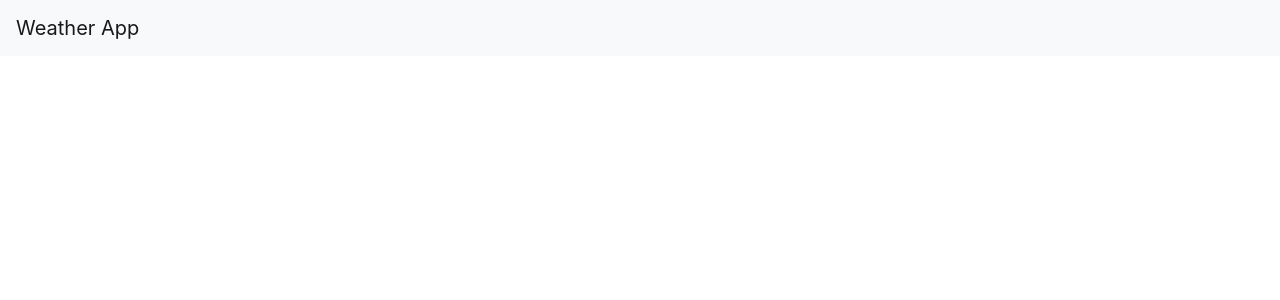
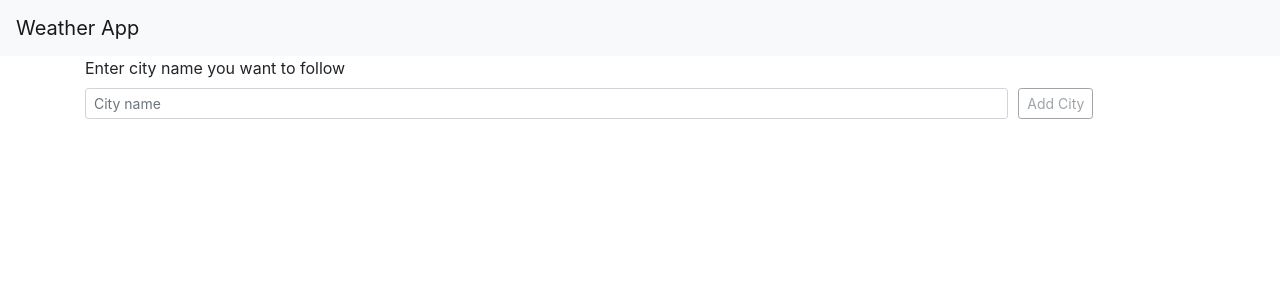
Before and after one commit to artvi/reather, a React (Create React App) app: page / in a window 1280 px wide. Shown: the top 300 px of the page. Built offline with nearby package versions, Linux system fonts and the light colour scheme.

Commit message:
city form implemented

```diff
--- a/src/App.js
+++ b/src/App.js
@@ -1,13 +1,21 @@
 import 'bootstrap/dist/css/bootstrap.min.css';
 import React from 'react';
-import { Navbar } from 'react-bootstrap';
+import { useSelector } from 'react-redux';
+import { Container, Navbar } from 'react-bootstrap';
+import CityForm from './features/cities/CityForm';
+import { selectCities } from './features/cities/citiesSlice';
 
-function App() {
+const App = () => {
+  const cities = useSelector(selectCities);
+  const { error, loading } = cities;
   return (
     <div className="App">
       <Navbar bg="light">
         <Navbar.Brand>Weather App</Navbar.Brand>
       </Navbar>
+      <Container>
+        <CityForm error={error} loading={loading} />
+      </Container>
     </div>
   );
 }
--- a/src/app/store.js
+++ b/src/app/store.js
@@ -1,8 +1,8 @@
-// import { configureStore } from '@reduxjs/toolkit';
-// import counterReducer from '../features/counter/counterSlice';
+import { configureStore } from '@reduxjs/toolkit';
+import citiesReducer from '../features/cities/citiesSlice';
 
-// export default configureStore({
-//   reducer: {
-//     counter: counterReducer,
-//   },
-// });
+export default configureStore({
+  reducer: {
+    cities: citiesReducer,
+  },
+});
--- /dev/null
+++ b/src/features/cities/CityForm.jsx
@@ -0,0 +1,76 @@
+import React, { useState } from 'react';
+import { useDispatch } from 'react-redux';
+import { unwrapResult } from '@reduxjs/toolkit';
+import { Form, Col, Button, Spinner } from 'react-bootstrap';
+import { fetchWeatherData } from './citiesSlice';
+
+const spinner = (
+  <Spinner animation="border" size="sm" role="status">
+    <span className="sr-only">Loading...</span>
+  </Spinner>
+);
+
+const CityForm = ({ error, loading }) => {
+  const [input, setInput] = useState('');
+
+  const dispatch = useDispatch();
+
+  const handleSubmit = async (e) => {
+    e.preventDefault();
+    try {
+      const result = await dispatch(fetchWeatherData(input));
+      unwrapResult(result);
+      setInput('');
+    } catch (err) {}
+  };
+
+  const handleChange = (e) => {
+    setInput(e.target.value);
+  };
+
+  const isInvalidCityName = error && error.code === '404';
+
+  return (
+    <Form onSubmit={handleSubmit}>
+      <Form.Row>
+        <Col>
+          <Form.Label>Enter city name you want to follow</Form.Label>
+        </Col>
+      </Form.Row>
+      <Form.Row>
+        <Col className="col-10">
+          <Form.Control
+            type="text"
+            required
+            size="sm"
+            value={input}
+            placeholder="City name"
+            onChange={handleChange}
+            className={isInvalidCityName && 'is-invalid'}
+          />
+        </Col>
+        <Col className="col-2">
+          <Button
+            variant="outline-secondary"
+            size="sm"
+            type="submit"
+            disabled={input.length === 0 || loading !== 'idle'}
+          >
+            {loading === 'pending' ? spinner : 'Add City'}
+          </Button>
+        </Col>
+      </Form.Row>
+      {isInvalidCityName && (
+        <Form.Row>
+          <Col>
+            <Form.Text className="text-danger text-truncate">
+              City was not found
+            </Form.Text>
+          </Col>
+        </Form.Row>
+      )}
+    </Form>
+  );
+};
+
+export default CityForm;
--- /dev/null
+++ b/src/features/cities/citiesSlice.js
@@ -0,0 +1,60 @@
+import { createSlice, createAsyncThunk } from '@reduxjs/toolkit';
+import { fetchCityWeather } from '../../utils/fetchers';
+
+export const fetchWeatherData = createAsyncThunk(
+  'cities/fetchCityForecast',
+  async (cityName, { getState, requestId }) => {
+    const { loading, currentRequestId } = getState().cities;
+    if (loading !== 'pending' || requestId !== currentRequestId) {
+      return;
+    }
+      const response = await fetchCityWeather(cityName);
+      return response;
+  }
+);
+
+export const citiesSlice = createSlice({
+  name: 'cities',
+  initialState: {
+    names: [],
+    weatherByName: {},
+    loading: 'idle',
+    error: null,
+    currentRequestId: undefined,
+  },
+  reducers: {},
+  extraReducers: {
+    [fetchWeatherData.pending]: (state, action) => {
+      if (state.loading === 'idle') {
+        state.loading = 'pending';
+        state.error = null;
+        state.currentRequestId = action.meta.requestId;
+      }
+    },
+    [fetchWeatherData.fulfilled]: (state, action) => {
+      const { requestId } = action.meta;
+      if (state.loading === 'pending' && state.currentRequestId === requestId) {
+        state.loading = 'idle';
+        const { payload: { name  }} = action;
+        state.names.push(name);
+        state.weatherByName[name] = action.payload;
+        state.currentRequestId = undefined;
+      }
+    },
+    [fetchWeatherData.rejected]: (state, action) => {
+      const { requestId } = action.meta;
+      console.log('REQUEST REJECTED');
+      if (state.loading === 'pending' && state.currentRequestId === requestId) {
+        state.loading = 'idle';
+        state.error = action.error;
+        state.currentRequestId = undefined;
+      }
+    },
+  },
+});
+
+export const { addCity, removeLast } = citiesSlice.actions;
+
+export const selectCities = (state) => state.cities;
+
+export default citiesSlice.reducer;
--- /dev/null
+++ b/src/utils/fetchers.js
@@ -0,0 +1,27 @@
+export const fetchWithParams = async (urlStr, params) => {
+  const url = new URL(urlStr);
+  url.search = new URLSearchParams(params).toString();
+
+  const res = await fetch(url).then((res) => res.json());
+  return res;
+};
+
+export const fetchCityWeather = async (cityName) => {
+  const url = 'http://api.openweathermap.org/data/2.5/weather';
+
+  const params = {
+    appid: process.env.REACT_APP_OPENWEATHER_API_KEY,
+    q: cityName,
+    lang: 'en',
+    units: 'metric',
+  };
+
+  const res = await fetchWithParams(url, params);
+
+  if (res.cod === 200) {
+    return res;
+  } else {
+    const err = { code: res.cod, message: res.message };
+    throw err;
+  }
+};
```
Also changed, not shown: src/index.js (+4 -4 lines).
